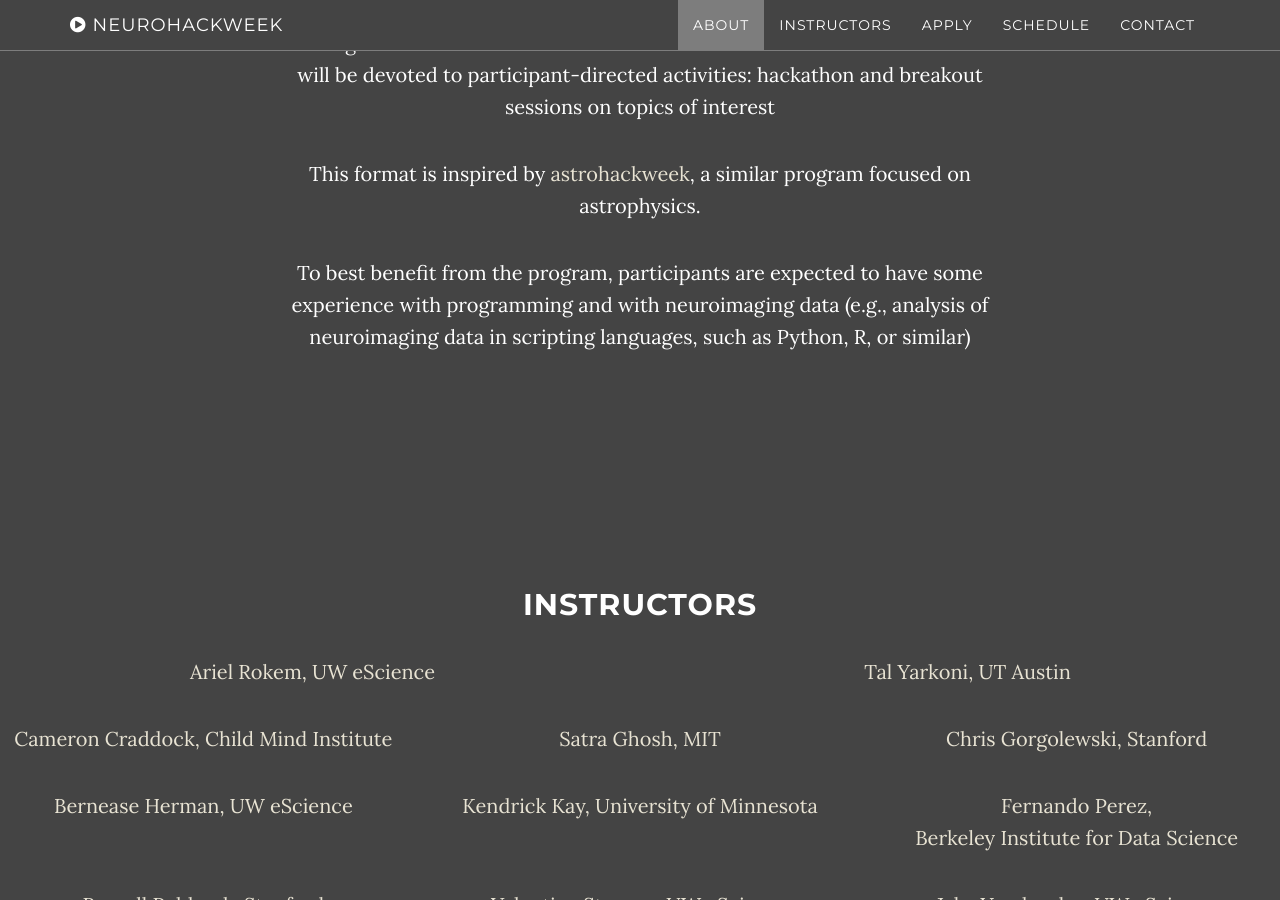
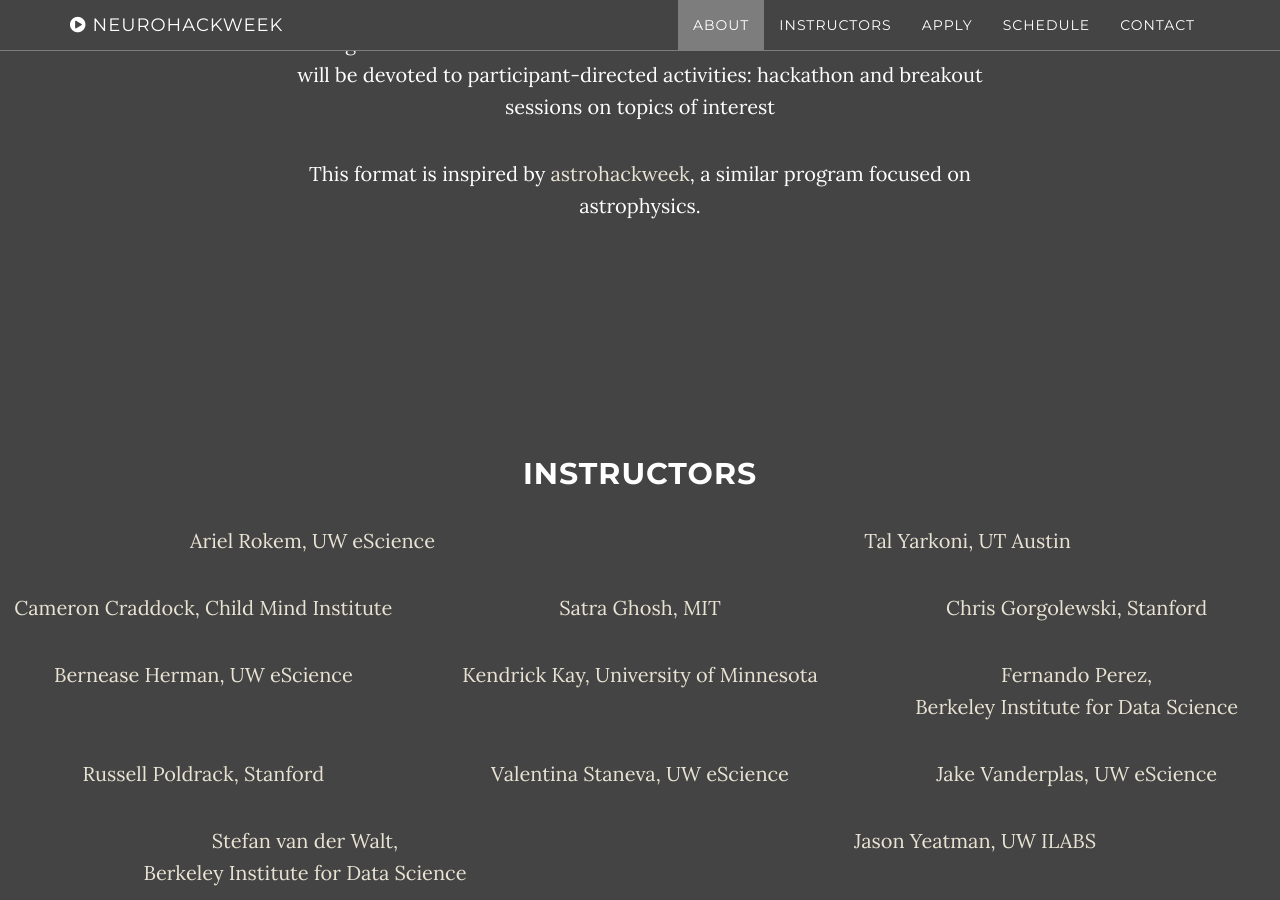
Before and after one commit to neurohackweek/neurohackweek.github.io, a Jekyll site: the page built from index.html, in a window 1280 px wide and 900 px high, scrolled down 1304 px. Built offline with Jekyll 4.4.1, drawn with Linux system fonts in a browser that asks for light colours; some of the changed text lies outside the part shown.

Commit message:
Move text about participants to where it is most relevant.

```diff
--- a/_includes/about.html
+++ b/_includes/about.html
@@ -8,7 +8,6 @@
                 <p>This format is inspired by <a href="http://astrohackweek.github.io/">astrohackweek</a>, a similar program focused on astrophysics.
                 </p>
 
-                <p>To best benefit from the program, participants are expected to have some experience with programming and with neuroimaging data (e.g., analysis of neuroimaging data in scripting languages, such as Python, R, or similar)</p>
             </div>
         </div>
     </section>
--- a/_includes/download.html
+++ b/_includes/download.html
@@ -5,6 +5,8 @@
                 <div class="col-lg-8 col-lg-offset-2">
                     <h2>Join us in Seattle<h2> <p> September 5th-9th, 2016</p>
                     <a href=http://escience.washington.edu/neurohackweek2016-application class="btn btn-default btn-lg">Apply to participate</a>
+                    <p>To best benefit from the program, participants are expected to have some experience with programming and with neuroimaging data (e.g., analysis of neuroimaging data in scripting languages, such as Python, R, or similar)</p>
+
                 </div>
             </div>
         </div>
```
